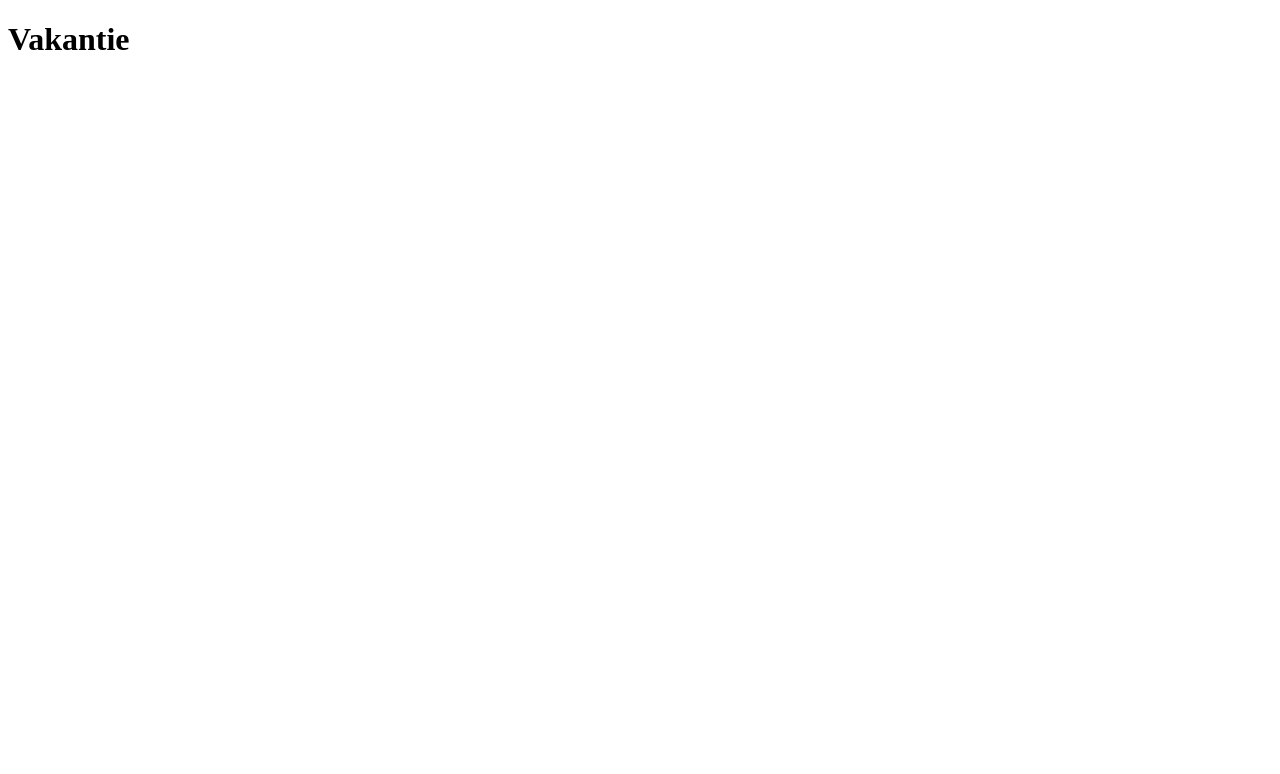
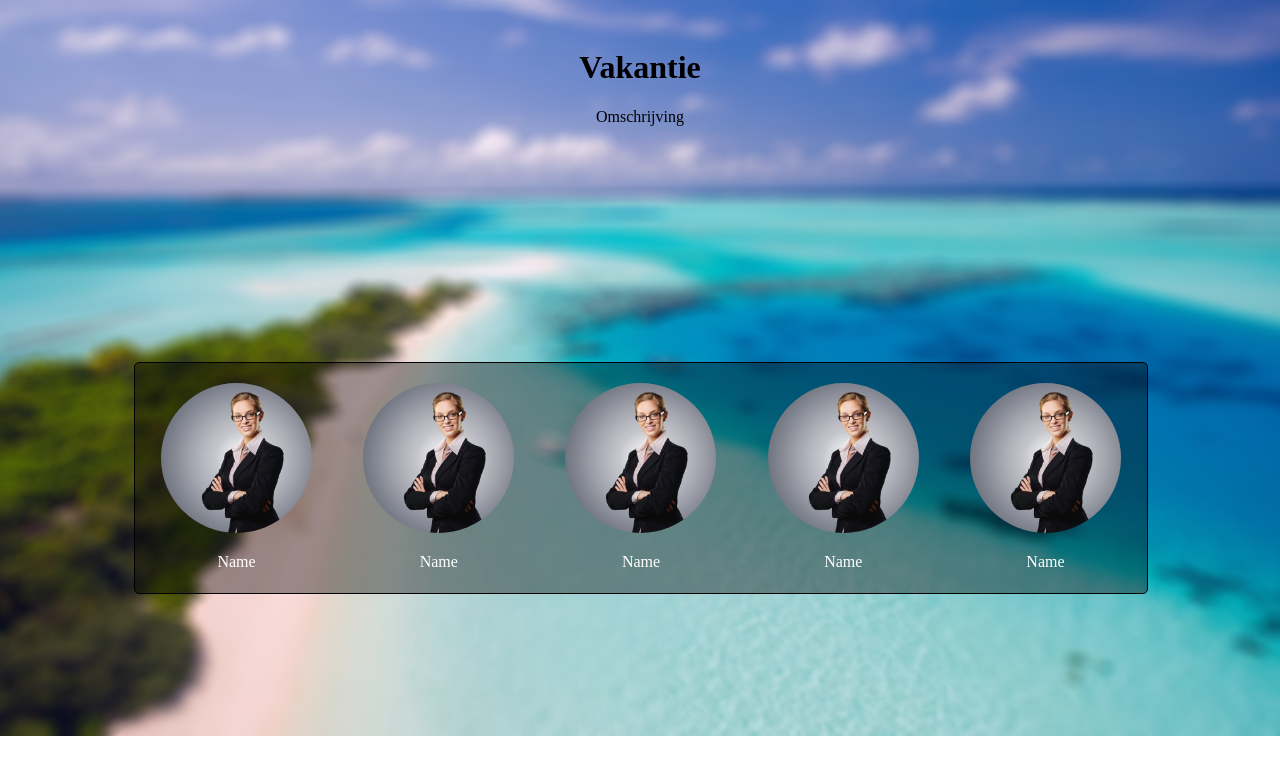
Before and after one commit to YoussefAlmardini992/Students-vacation, a plain HTML site: page public_html/index.html in a window 1280 px wide. Drawn offline with Linux system fonts and the light colour scheme.

Commit message:
Home eerste versie

```diff
--- a/public_html/index.html
+++ b/public_html/index.html
@@ -3,13 +3,74 @@
 <head>
     <meta charset="UTF-8">
     <title>Title</title>
+    <link rel="stylesheet"  href="./style/styles.css">
+    <style>
+        body{
+
+            background-image: url("../assets/BackgroundBlur.png");
+            background-repeat: no-repeat;
+            background-position: center;
+            background-size: cover;
+            height: 90vh;
+        }
+        .PersonImg {
+            background-image: url(../assets/persoon.jpg);
+            background-repeat: no-repeat;
+            background-position: center;
+            background-size: cover;
+            width: 151px;
+            height: 150px;
+            border-radius: 50%;
+            margin: 20px auto;
+        }
+
+    </style>
 </head>
 <body>
 
-<div>
-    <H1>Vakantie</H1>
-    <p></p>
+        <div class="HomeTitle">
+            <h1>
+                Vakantie
+            </h1>
+            <p>Omschrijving</p>
+        </div>
+<div class="container">
+
+
+        <div class="HomeContent">
+
+            <div class="PersonCard">
+                <div class="PersonImg"></div>
+                <div class="PersonName">Name</div>
+            </div>
+
+            <div class="PersonCard">
+                <div class="PersonImg"></div>
+                <div class="PersonName">Name</div>
+            </div>
+
+            <div class="PersonCard">
+                <div class="PersonImg"></div>
+                <div class="PersonName">Name</div>
+            </div>
+
+            <div class="PersonCard">
+                <div class="PersonImg"></div>
+                <div class="PersonName">Name</div>
+            </div>
+
+            <div class="PersonCard">
+                <div class="PersonImg"></div>
+                <div class="PersonName">Name</div>
+            </div>
+
+
+        </div>
+
 </div>
+
+
+
 
 </body>
 </html>
--- a/public_html/style/styles.css
+++ b/public_html/style/styles.css
@@ -0,0 +1,35 @@
+
+.HomeTitle{
+    text-align: center;
+    padding: 20px 0;
+}
+
+
+
+.container{
+    position: relative;
+    top: 200px;
+    width: 80%;
+    margin: auto;
+}
+.HomeContent{
+    height: 230px;
+    display: inline-flex;
+    width: 100%;
+    background: rgba(0, 0, 0, 0.38);
+    border: 1px solid black;
+    border-radius: 5px;
+}
+
+
+
+.PersonCard{
+
+    width: 100%;
+    text-align: center;
+
+    margin: 0 20px;
+    color: white;
+
+
+}
```
Also changed, not shown: assets/Background.jpg (added), assets/BackgroundBlur.png (added), assets/persoon.jpg (added).
